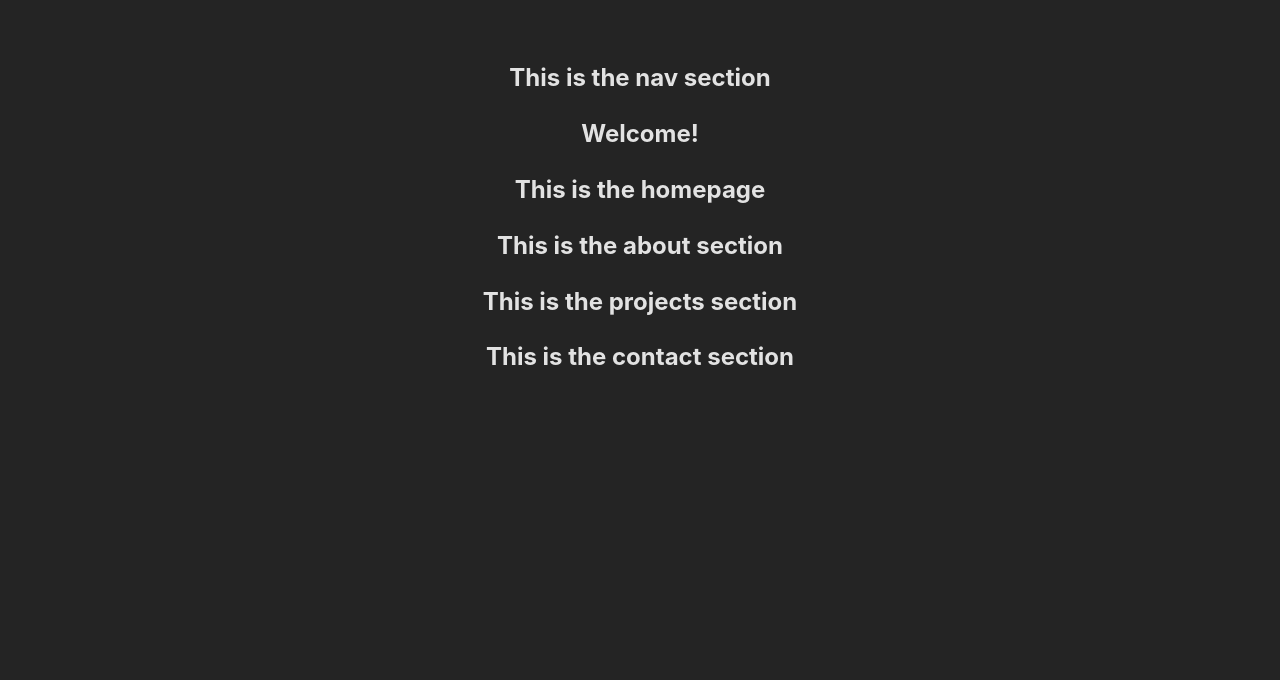
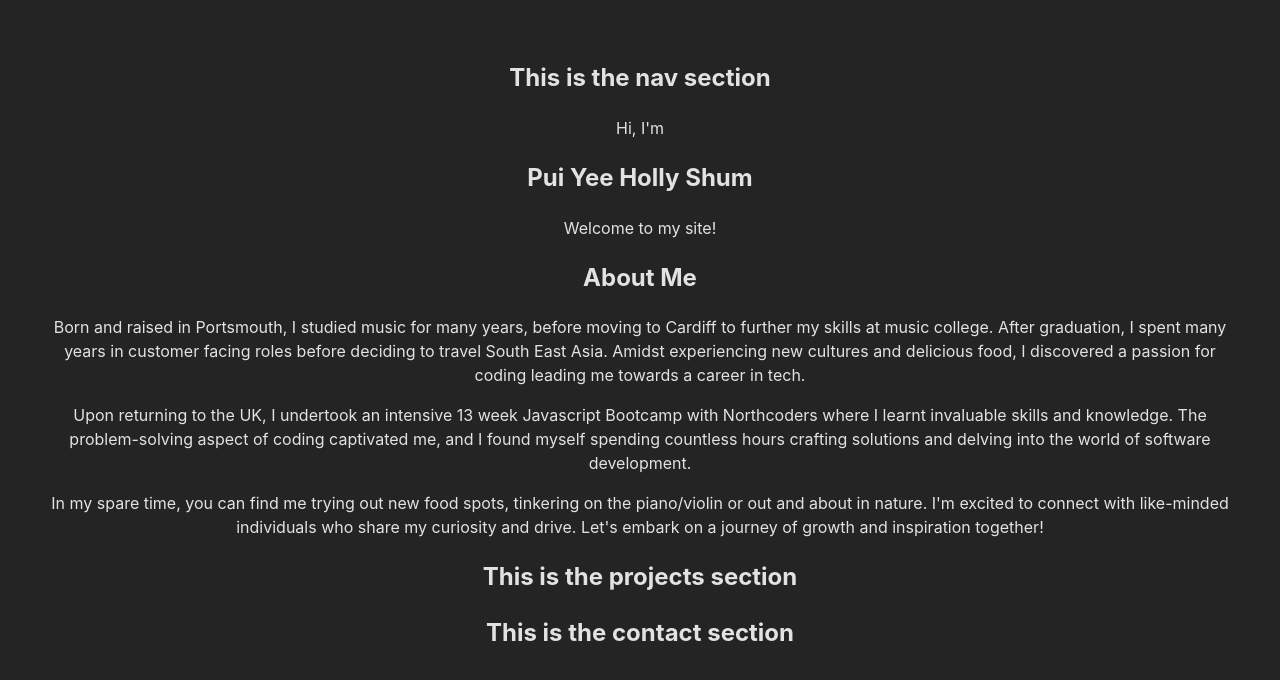
Before and after one commit to pyholly/Portfolio, a React (Vite) app: page / in a window 1280 px wide. Shown: the top 680 px of the page. Built offline with nearby package versions, Linux system fonts and the light colour scheme.

Commit message:
add home and about section

```diff
--- a/components/About.jsx
+++ b/components/About.jsx
@@ -1,7 +1,28 @@
 export const About = () => {
   return (
-    <>
-      <h2>This is the about section</h2>
-    </>
+    <section>
+      <h2>About Me</h2>
+      <p>
+        Born and raised in Portsmouth, I studied music for many years, before
+        moving to Cardiff to further my skills at music college. After
+        graduation, I spent many years in customer facing roles before deciding
+        to travel South East Asia. Amidst experiencing new cultures and
+        delicious food, I discovered a passion for coding leading me towards a
+        career in tech.
+      </p>
+      <p>
+        Upon returning to the UK, I undertook an intensive 13 week Javascript
+        Bootcamp with Northcoders where I learnt invaluable skills and
+        knowledge. The problem-solving aspect of coding captivated me, and I
+        found myself spending countless hours crafting solutions and delving
+        into the world of software development.
+      </p>
+      <p>
+        In my spare time, you can find me trying out new food spots, tinkering
+        on the piano/violin or out and about in nature. I'm excited to connect
+        with like-minded individuals who share my curiosity and drive. Let's
+        embark on a journey of growth and inspiration together!
+      </p>
+    </section>
   );
 };
--- a/components/Home.jsx
+++ b/components/Home.jsx
@@ -1,8 +1,9 @@
 export const Home = () => {
   return (
     <>
-      <h1>Welcome!</h1>
-      <h2>This is the homepage</h2>
+      <p>Hi, I'm</p>
+      <h1>Pui Yee Holly Shum</h1>
+      <p>Welcome to my site!</p>
     </>
   );
 };
```
